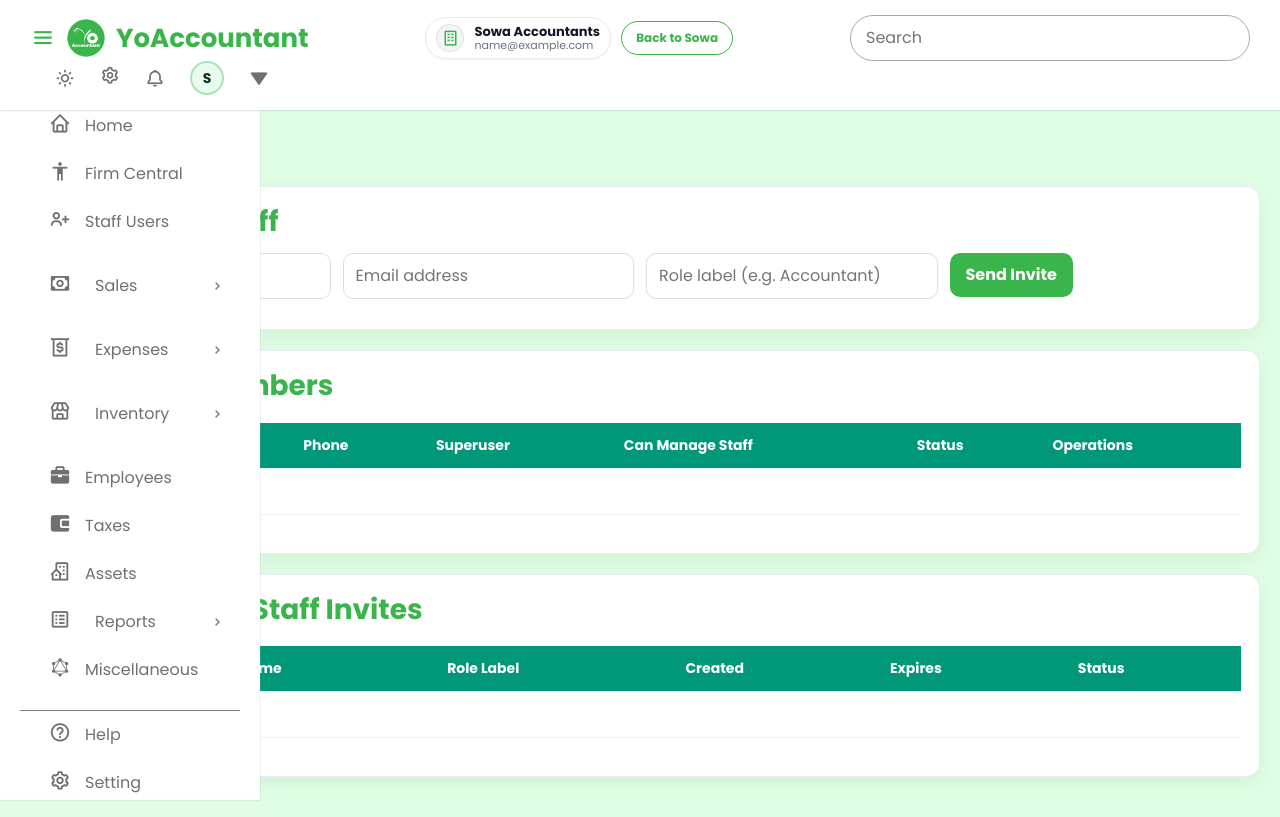
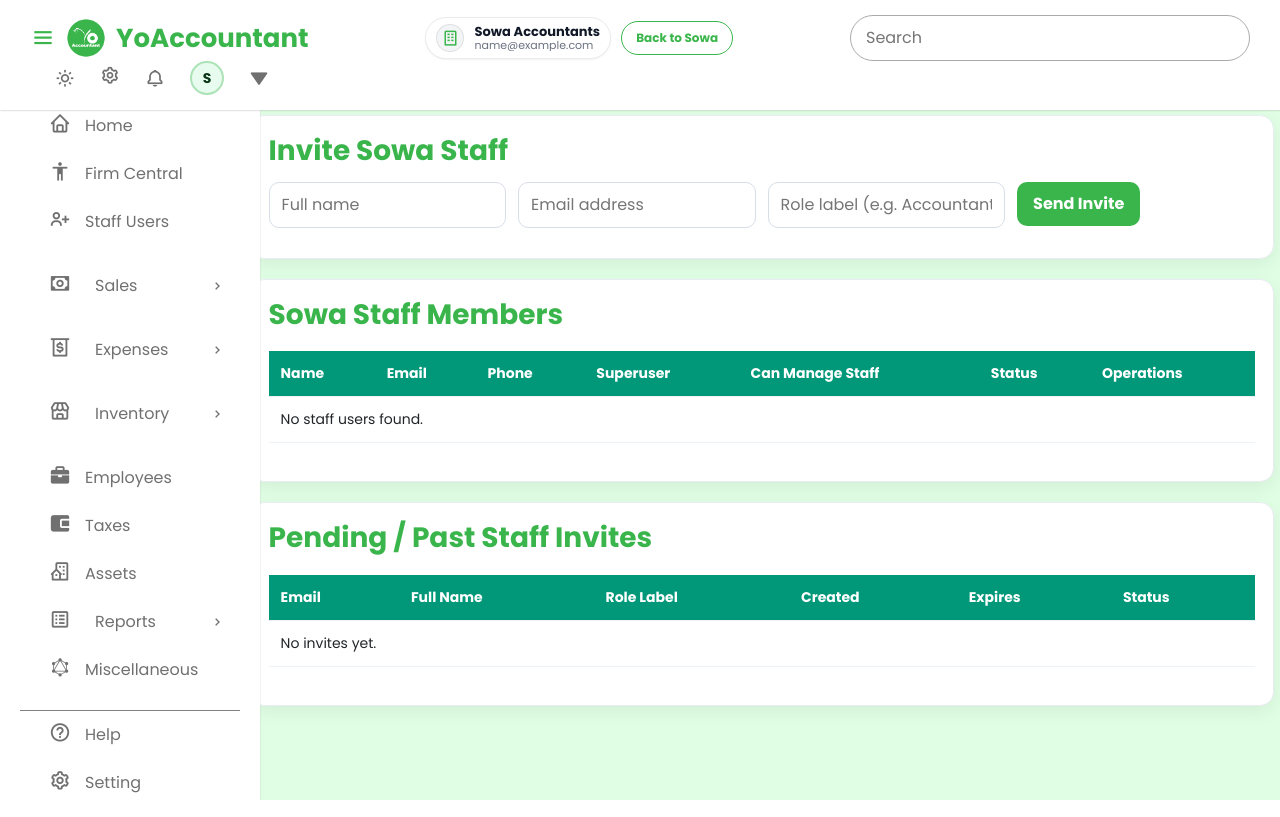
Before and after one commit to iacreations/sowa-accountants, a Django app: page /staff/users/ in a window 1280 px wide. Run offline with Django 4.2, Linux system fonts and the light colour scheme; the visitor is signed in with stand-in values (Sample User, id 1); data comes from the database, SQL or seed files in the repository; data that the repository does not hold is empty; parts of the project's set-up code (start-up, migrations or seed data) failed here and were passed over; some libraries are stand-ins or nearby versions.

Commit message:
sowa staff ui

```diff
--- a/sowaAuth/templates/registration/sowa_staff_users.html
+++ b/sowaAuth/templates/registration/sowa_staff_users.html
@@ -4,8 +4,9 @@
 
 <style>
   .staff-wrap{
-    margin-top: 13%;
-    padding: 20px;
+    margin-top: 9%;
+    margin-left: 19.5%;
+    width: 80%;
   }
   .card-box{
     background:#fff;
```
